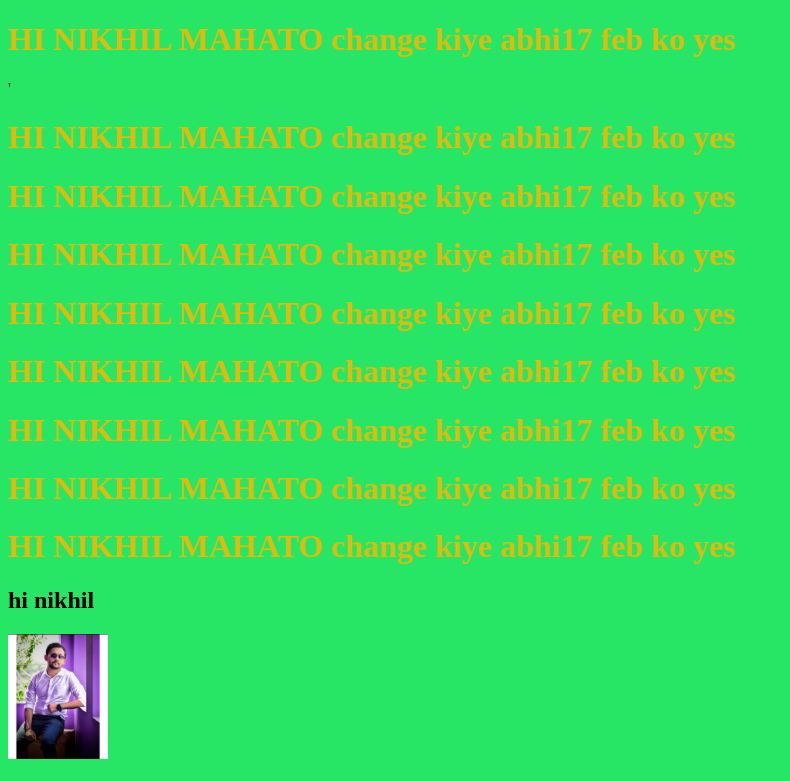
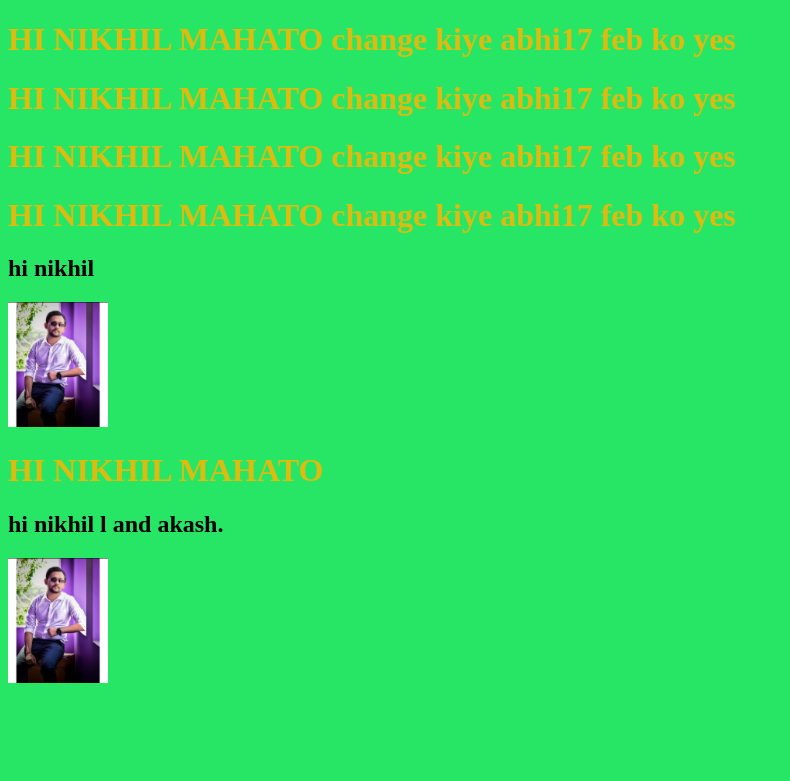
Before and after one commit to nikhilmahato104/first, a plain HTML site: page index.html in a window 1280 px wide. Shown: the top 781 px of the page, without its empty margins (0-790 px from the left). Drawn offline with Linux system fonts and the light colour scheme.

Commit message:
Update index.html

```diff
--- a/index.html
+++ b/index.html
@@ -9,11 +9,6 @@
 </head>
 <body>
 
-    <h1>HI NIKHIL MAHATO change kiye abhi17 feb ko yes  </h1>'
-    <h1>HI NIKHIL MAHATO change kiye abhi17 feb ko yes  </h1>
-    <h1>HI NIKHIL MAHATO change kiye abhi17 feb ko yes  </h1>
-    <h1>HI NIKHIL MAHATO change kiye abhi17 feb ko yes  </h1>
-    <h1>HI NIKHIL MAHATO change kiye abhi17 feb ko yes  </h1>
     <h1>HI NIKHIL MAHATO change kiye abhi17 feb ko yes  </h1>
     <h1>HI NIKHIL MAHATO change kiye abhi17 feb ko yes  </h1>
 
```
